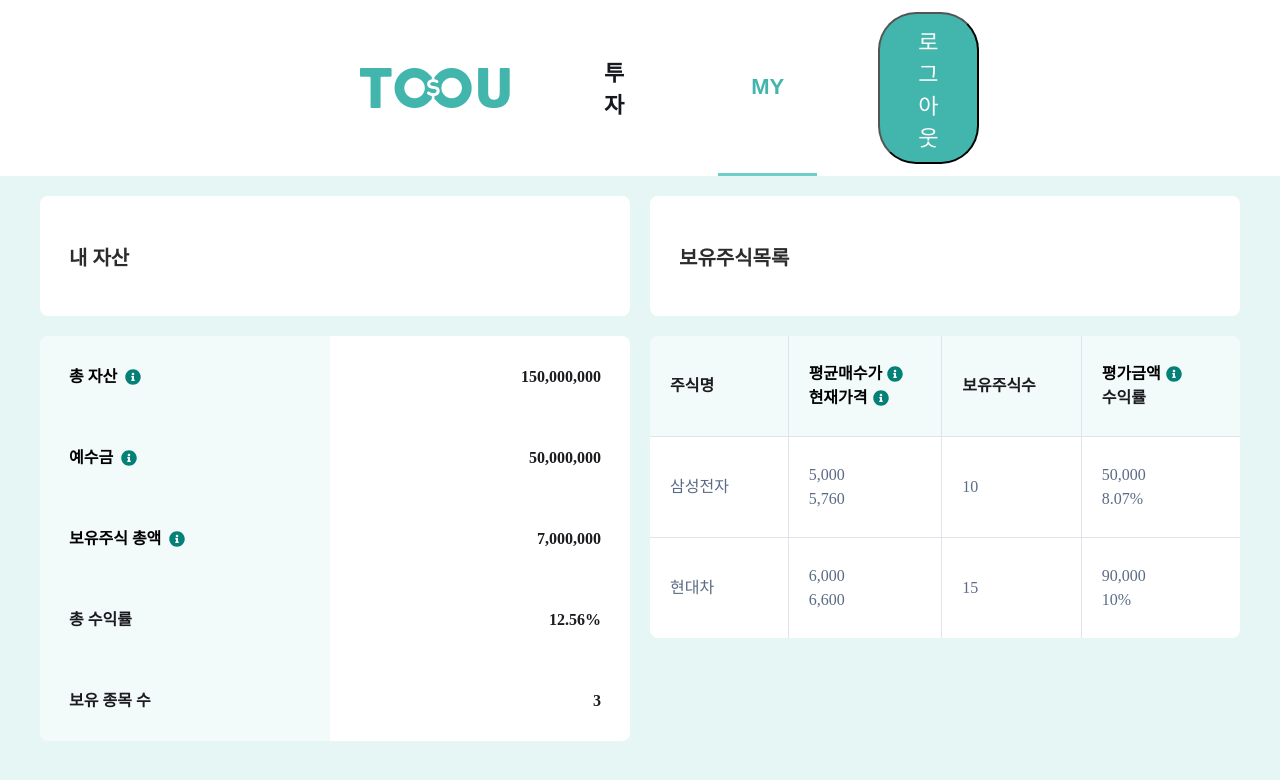
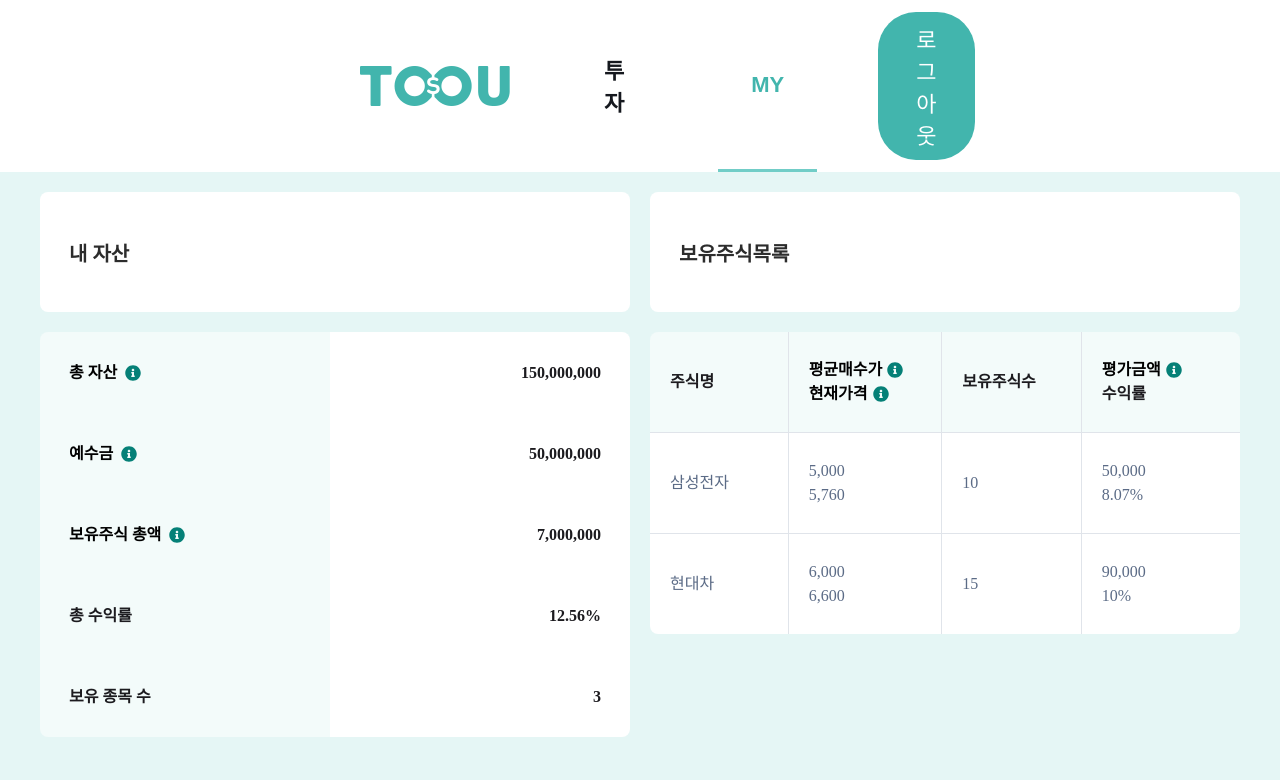
Before and after one commit to fintech4/frontend, a React (Create React App) app: page /mypage in a window 1280 px wide. Shown: the top 780 px of the page. Built offline with nearby package versions, Linux system fonts and the light colour scheme; no server answers; a web font is replaced by a local one.

Commit message:
fix; 로그아웃 버튼 디버깅

```diff
--- a/src/components/ui/bar/Navigation.jsx
+++ b/src/components/ui/bar/Navigation.jsx
@@ -212,9 +212,7 @@ function Navigation({ path, isLoggedIn }) {
 
           <SignInPcWrapper>
             {isLoggedIn ? (
-              <SignInPcLink as="button" onClick={handleLogout}>
-                로그아웃
-              </SignInPcLink>
+              <SignInPcLink onClick={handleLogout}>로그아웃</SignInPcLink>
             ) : (
               <SignInPcLink to="/login">로그인</SignInPcLink>
             )}
@@ -234,12 +232,13 @@ function Navigation({ path, isLoggedIn }) {
           <>
             <TabLinkMobileWrapper>
               <SignInMobileWrapper>
-                <SignInMobileLink
-                  to={isLoggedIn ? "/" : "/login"}
-                  onClick={handleLogout}
-                >
-                  {isLoggedIn ? "로그아웃" : "로그인"}
-                </SignInMobileLink>
+                {isLoggedIn ? (
+                  <SignInMobileLink onClick={handleLogout}>
+                    로그아웃
+                  </SignInMobileLink>
+                ) : (
+                  <SignInMobileLink to="/login">로그인</SignInMobileLink>
+                )}
               </SignInMobileWrapper>
               <TabLinkMobile to="/main">
                 <TabLinkMobileListElement
```
